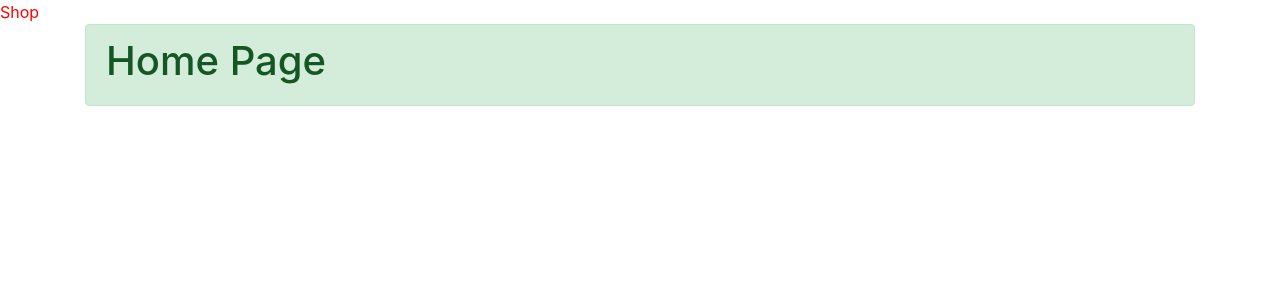
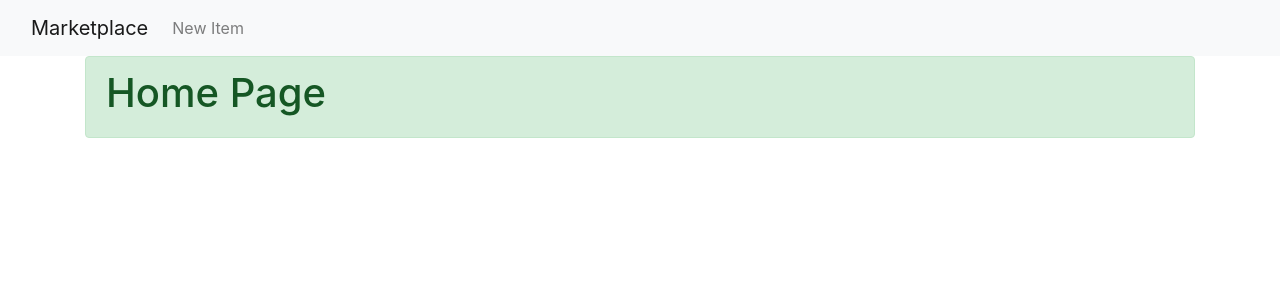
Before and after one commit to elkocho1/project-4, a Django app: page / in a window 1280 px wide. Shown: the top 300 px of the page. Run offline with Django 4.2, Linux system fonts and the light colour scheme; some libraries are stand-ins or nearby versions.

Commit message:
Add base navbar

```diff
--- a/templates/base.html
+++ b/templates/base.html
@@ -11,11 +11,19 @@
 </head>
 <body>
 
-<nav class="test-static">
-    <div>
-        <a class="home-buton" href="#">Shop</a>
+<nav class="navbar navbar-expand-lg navbar-light bg-light">
+    <div class="container-fluid">
+        <a href="/" class="navbar-brand">Marketplace</a>
+        <div class="collapse navbar-collapse" id="navbarNav">
+            <ul class="navbar-nav ms-auto">
+                <li class="nav-item">
+                    <a href="#" class="nav-link">New Item</a>
+                </li>
+            </ul>
+        </div>
     </div>
 </nav>
+
     <div class="container">
         <div class="alert alert-success" role="alert">
             {% block content %}
```
